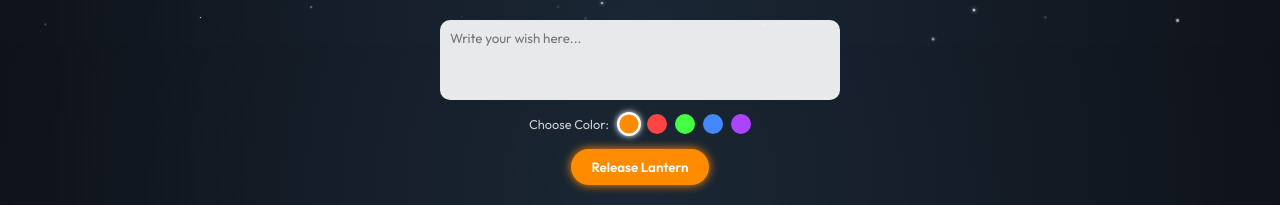
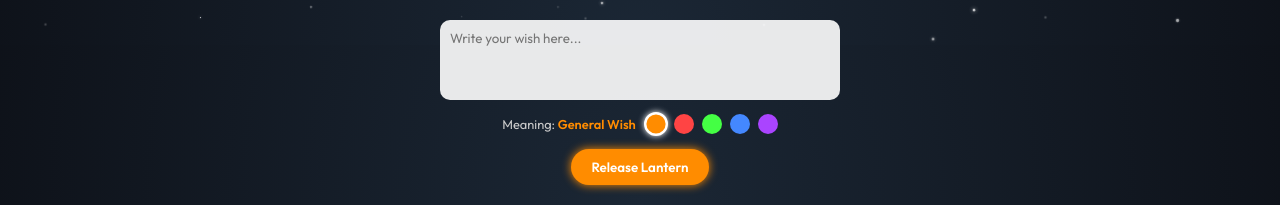
Before and after one commit to ninjastrikers/sutaung-bar, a plain HTML site: page index.html in a window 1280 px wide. Both pictures are taken after a click on the element 629 px from the left and 719 px from the top of the page. Shown: the part 595-800 px from the top of the page. Drawn offline with Linux system fonts and the light colour scheme; no server answers.

Commit message:
added color selection logic

```diff
--- a/index.html
+++ b/index.html
@@ -38,9 +38,10 @@
 
         <!-- COLOR PICKER -->
         <div class="color-picker-container">
-            <p class="color-label">Choose Color:</p>
+    <!-- UPDATED LABEL: Added an ID and default text -->
+    <p class="color-label">Meaning: <span id="colorMeaning" style="color: #ff8c00; font-weight: bold;">General Wish</span></p>
+
     <div class="color-options">
-                <!-- Data attributes store the color name for JS -->
         <div class="color-opt selected" data-color="orange" style="background: #ff8c00;"></div>
         <div class="color-opt" data-color="red" style="background: #ff4444;"></div>
         <div class="color-opt" data-color="green" style="background: #44ff44;"></div>
--- a/script.js
+++ b/script.js
@@ -37,14 +37,30 @@ const RELEASE_SPEED = 800;
 const REPORT_THRESHOLD = 5;
 
 // 0. Color Selection Logic
+const colorMeanings = {
+    orange: { text: "General Wish", hex: "#ff8c00" },
+    red: { text: "Love & Courage", hex: "#ff4444" },
+    green: { text: "Health & Harmony", hex: "#44ff44" },
+    blue: { text: "Peace & Calm", hex: "#4488ff" },
+    purple: { text: "Wisdom & Wealth", hex: "#aa44ff" }
+};
+
+const colorMeaningLabel = document.getElementById('colorMeaning');
+
 document.querySelectorAll('.color-opt').forEach(opt => {
     opt.addEventListener('click', (e) => {
         // Remove selected class from all
         document.querySelectorAll('.color-opt').forEach(o => o.classList.remove('selected'));
         // Add to clicked
         e.target.classList.add('selected');
+
         // Update variable
         selectedColor = e.target.getAttribute('data-color');
+
+        // UPDATE LABEL TEXT AND COLOR
+        const info = colorMeanings[selectedColor];
+        colorMeaningLabel.innerText = info.text;
+        colorMeaningLabel.style.color = info.hex;
     });
 });
 
```
Lines whose indentation alone changed are shown as unchanged.
